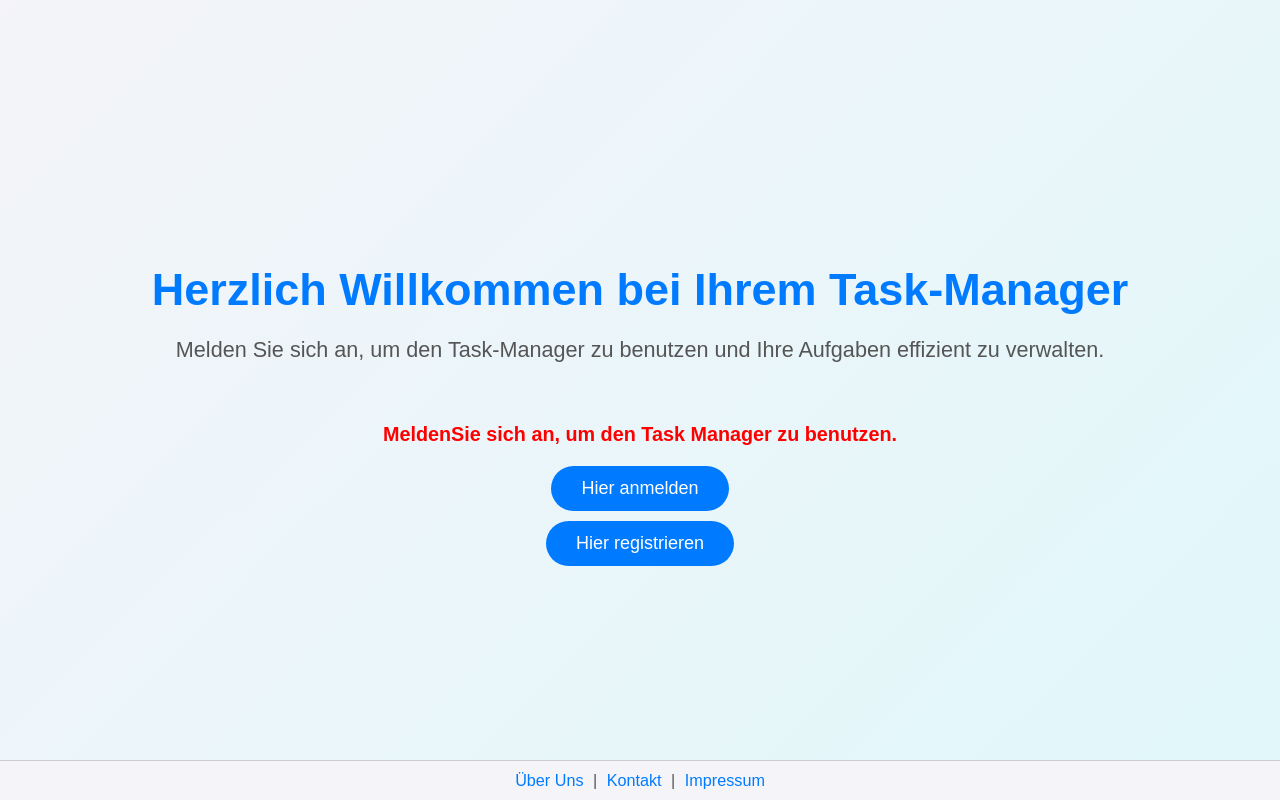
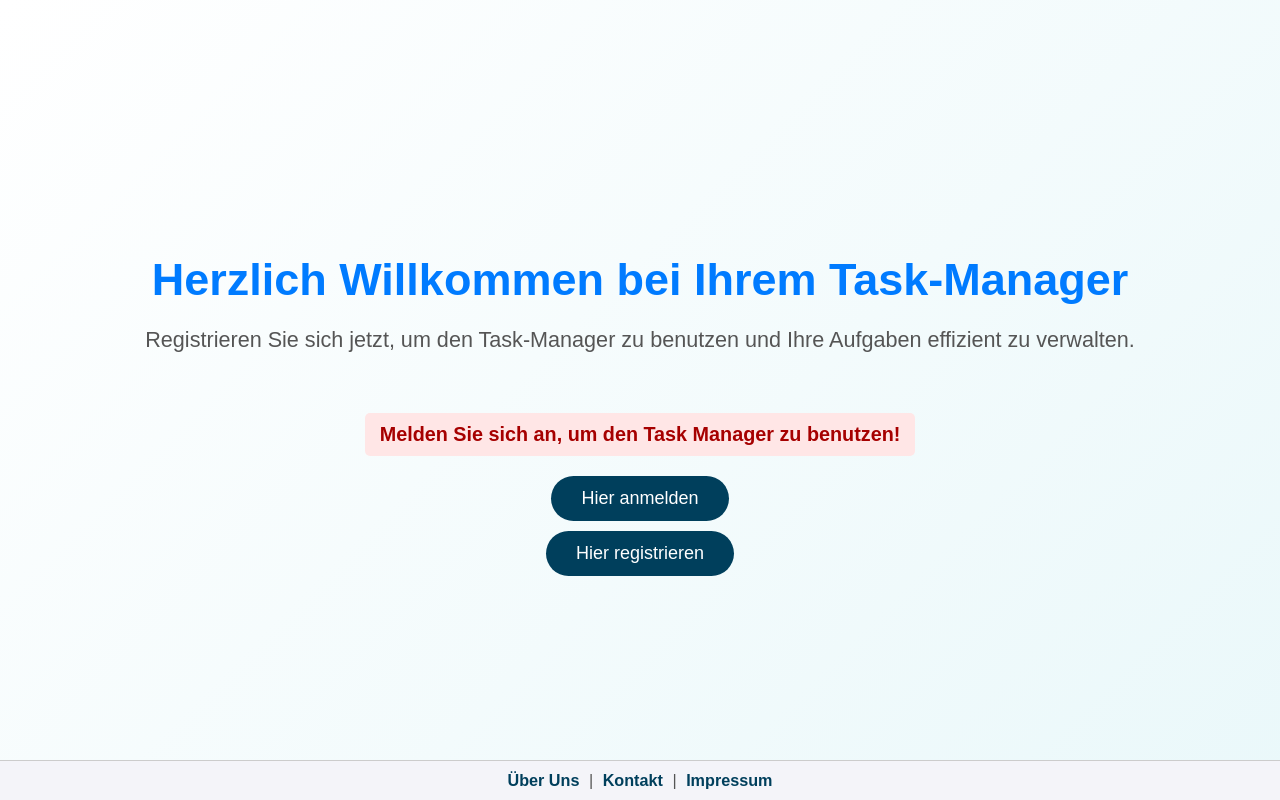
Before and after one commit to Usman-65/FSWD-EasyBuis, a Flask app: page / in a window 1280 px wide. Run offline with Flask 3, Linux system fonts and the light colour scheme; a user stored in the database is signed in.

Commit message:
optimierung auf Barrierefreiheit

```diff
--- a/static/kanban.css
+++ b/static/kanban.css
@@ -1,7 +1,7 @@
 /* Global Styling */
 body {
   font-family: 'Arial', sans-serif;
-  background: linear-gradient(120deg, #e0f7fa, #e8f5e9);
+  background: linear-gradient(120deg,rgb(243, 250, 249), #f5f5f5);
   color: #333;
   margin: 0;
   padding: 0;
--- a/static/styles.css
+++ b/static/styles.css
@@ -8,7 +8,7 @@ body {
   margin: 0;
   font-family: 'Arial', Helvetica, sans-serif;
   font-size: 18px;
-  background: linear-gradient(135deg, #f4f4f9, #e0f7fa);
+  background: linear-gradient(135deg,rgb(255, 255, 255),rgb(234, 248, 250));
   color: #333;
   overflow: hidden;
 }
@@ -39,10 +39,15 @@ body {
 }
 
 .error-message {
-  color: #ff0000;
+  color: #a60000;
+  background-color: #ffe6e6;
   font-weight: bold;
+  padding: 10px 15px;
+  border-radius: 5px;
   margin-bottom: 20px;
   font-size: 1.1em;
+  display: inline-block
+
 }
 
 /* Auth Buttons */
@@ -54,7 +59,7 @@ body {
 }
 
 button {
-  background-color: #007bff;
+  background-color: #003f5c;
   color: #fff;
   border: none;
   border-radius: 25px;
@@ -71,7 +76,8 @@ button:hover {
 }
 
 button:focus {
-  outline: 2px solid #8bff07;
+  outline: 3px solid #ffa600;
+  border-radius: 5px;
   background-color: #0056b3;
 }
 
@@ -93,13 +99,15 @@ footer {
 
 .footer-links a {
   text-decoration: none;
-  color: #007bff;
+  color: #003f5c;
+  font-weight: bold;
   margin: 0 5px;
   transition: color 0.3s ease;
 }
 
 .footer-links a:hover {
-  color: #0056b3;
+  text-decoration: underline;
+  color: #bc5090;
 }
 
 /* Animations */
--- a/static/ueber-uns.css
+++ b/static/ueber-uns.css
@@ -3,7 +3,7 @@ body {
     margin: 0;
     font-family: Arial, sans-serif;
     font-size: 20px;
-    background-color: #e3f2fd;
+    background-color: #f5f5f5;
     color: #333;
     line-height: 1.6;
     display: flex;
@@ -32,7 +32,7 @@ main {
 
 /* Footer Styling */
 footer {
-    background-color: #008cff;
+    background-color:rgb(201, 229, 252);
     color: white;
     text-align: center;
     padding: 10px 20px;
@@ -40,7 +40,7 @@ footer {
 
 /* Links Styling */
 a {
-    color: #016804;
+    color: #003f5c;
     text-decoration: none;
 }
 
--- a/templates/index2.html
+++ b/templates/index2.html
@@ -11,11 +11,11 @@
 <body>
     <div class="welcome-section">
         <h1>Herzlich Willkommen bei Ihrem Task-Manager</h1>
-        <p class="welcome-message">Melden Sie sich an, um den Task-Manager zu benutzen und Ihre Aufgaben effizient zu verwalten.</p>
+        <p class="welcome-message">Registrieren Sie sich jetzt, um den Task-Manager zu benutzen und Ihre Aufgaben effizient zu verwalten.</p>
     </div>
 
     <div class="container">
-        <p class="error-message">MeldenSie sich an, um den Task Manager zu benutzen.</p>
+        <p class="error-message">Melden Sie sich an, um den Task Manager zu benutzen!</p>
         <div class="auth-buttons">
             <button onclick="window.location.href='/login'" aria-label="Hier anmelden">Hier anmelden</button>
             <button onclick="window.location.href='/registrierung'" aria-label="Hier registrieren">Hier registrieren</button>
```
Also changed, not shown: static/Task_Manager.css (+12 -5 lines), static/bearbeiten.css (+14 -8 lines), static/impressum.css (+5 -5 lines), static/kontakt.css (+10 -4 lines), static/login.css (+11 -5 lines), Nutzer.db.
